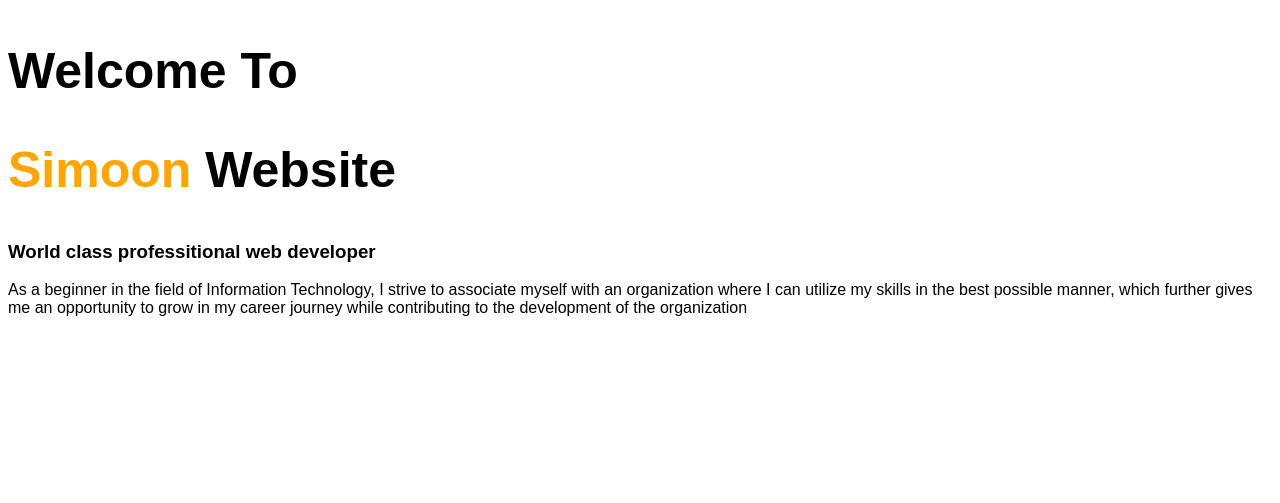
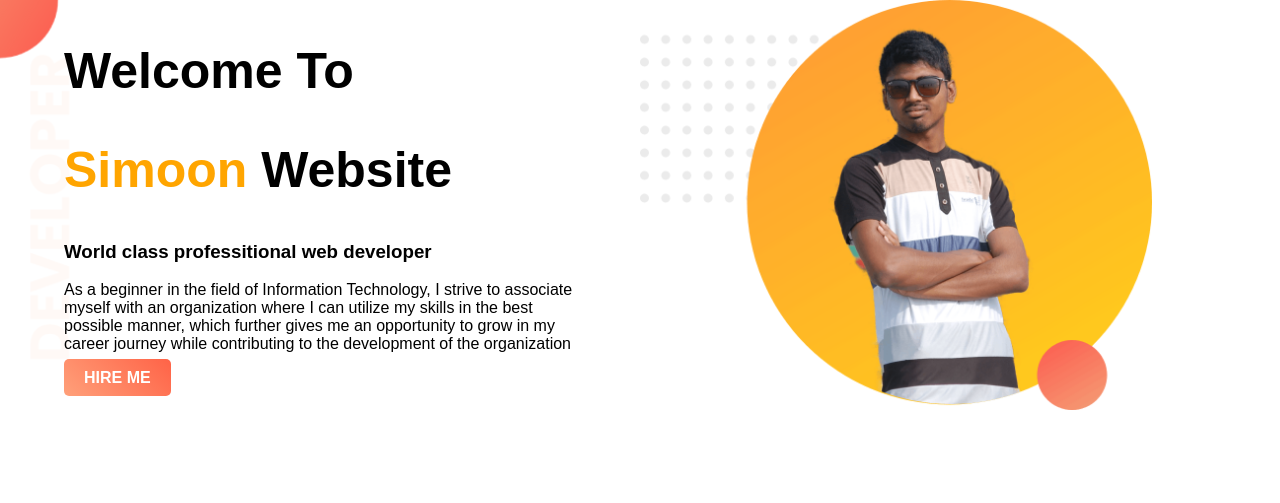
Before and after one commit to Simoon11900149/web-portfolio, a plain HTML site: page index.html in a window 1280 px wide. Drawn offline with Linux system fonts and the light colour scheme.

Commit message:
add a image

```diff
--- a/index.html
+++ b/index.html
@@ -9,15 +9,16 @@
     <link rel="stylesheet" href="style.css">
 </head>
 <body>
-    <section>
-       <div>
+    <section class="top-banner">
+       <div class="half-width">
             <h1>Welcome To</h1>
             <h1><span class="name-highlight"> Simoon</span> Website</h1>
             <h3>World class professitional web developer</h3>
             <p>As a beginner in the field of Information Technology, I strive to associate myself with an organization where I can utilize my skills in the best possible manner, which further gives me an opportunity to grow in my career journey while contributing to the development of the organization</p>
+            <a class="anchor-button" target="_blank" href="https://www.linkedin.com/in/simoon-islam-784535193/">HIRE ME</a>
        </div>
-       <div>
-
+       <div class="half-width">
+           <img src="images\profile1.png.png" alt="">
        </div>
     </section>
 </body>
--- a/style.css
+++ b/style.css
@@ -1,4 +1,5 @@
 body{
+    margin: 0px;
     font-family: 'Poppins', sans-serif;
 }
 h1{
@@ -7,3 +8,26 @@
 .name-highlight{
  color: orange;
 }
+.half-width{
+    width: 40%;
+    float: left;
+    margin-left: 5%;
+}
+.half-width img{
+    width: 100%;
+}
+.top-banner{
+    background-image: url("images/top-banner.png");
+    background-repeat: no-repeat;
+}
+section{
+    height: 500px;
+}
+.anchor-button{
+    text-decoration: none;
+    background-image: linear-gradient(45deg,lightSalmon, tomato);
+    padding: 10px 20px;
+    border-radius: 5px;
+    color: white;
+    font-weight: 700;
+}
```
Also changed, not shown: images/jhankar.png (deleted), images/profile2.png (added).
